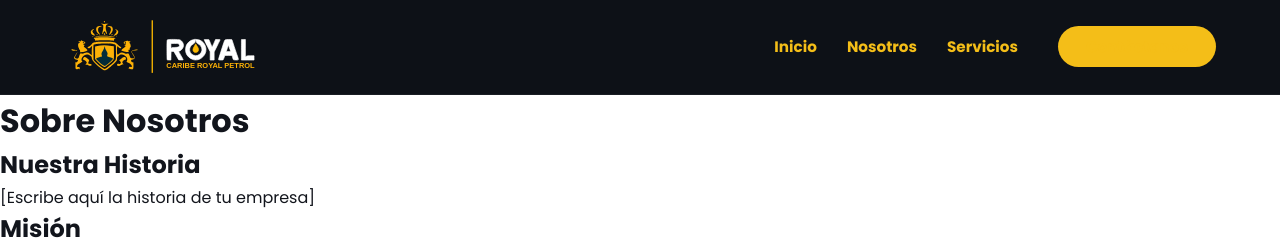
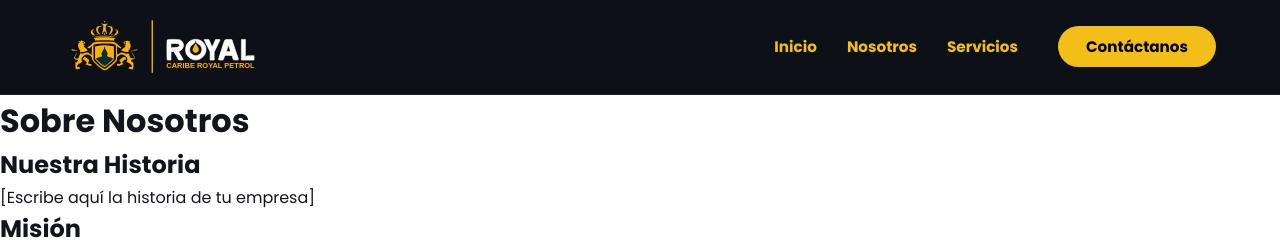
Before and after one commit to ing-nestorgomez/layor, a Jekyll site: the page built from about.md, in a window 1280 px wide. Shown: the top 240 px of the page. Built offline with Jekyll 4.4.1, drawn with Linux system fonts in a browser that asks for light colours.

Commit message:
Update button text color with !important
Added !important to color property for .btn-header-contact and its hover state to ensure text color is applied correctly.

```diff
--- a/assets/css/styles.css
+++ b/assets/css/styles.css
@@ -90,7 +90,7 @@ a {
 /* Botón Contáctanos */
 .btn-header-contact {
   background-color: var(--primary-gold);
-  color: #000000;
+  color: #000000 !important;
   padding: 10px 28px;
   border-radius: 25px;
   font-weight: 800;
@@ -102,6 +102,7 @@ a {
 .btn-header-contact:hover {
   background-color: #dca30e;
   transform: translateY(-2px);
+  color: #fff  !important;
 }
 
 /* Botón Menú Hamburguesa (Oculto por defecto en escritorio) */
```
